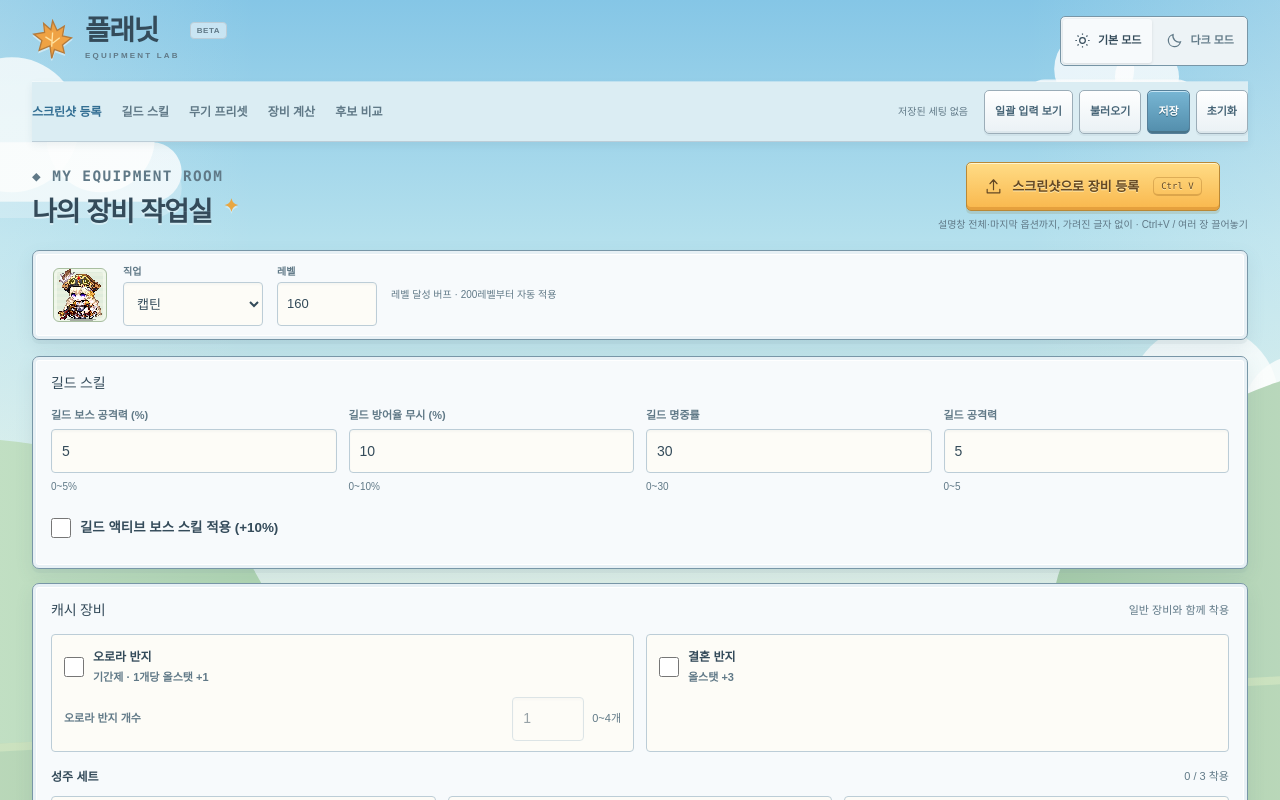
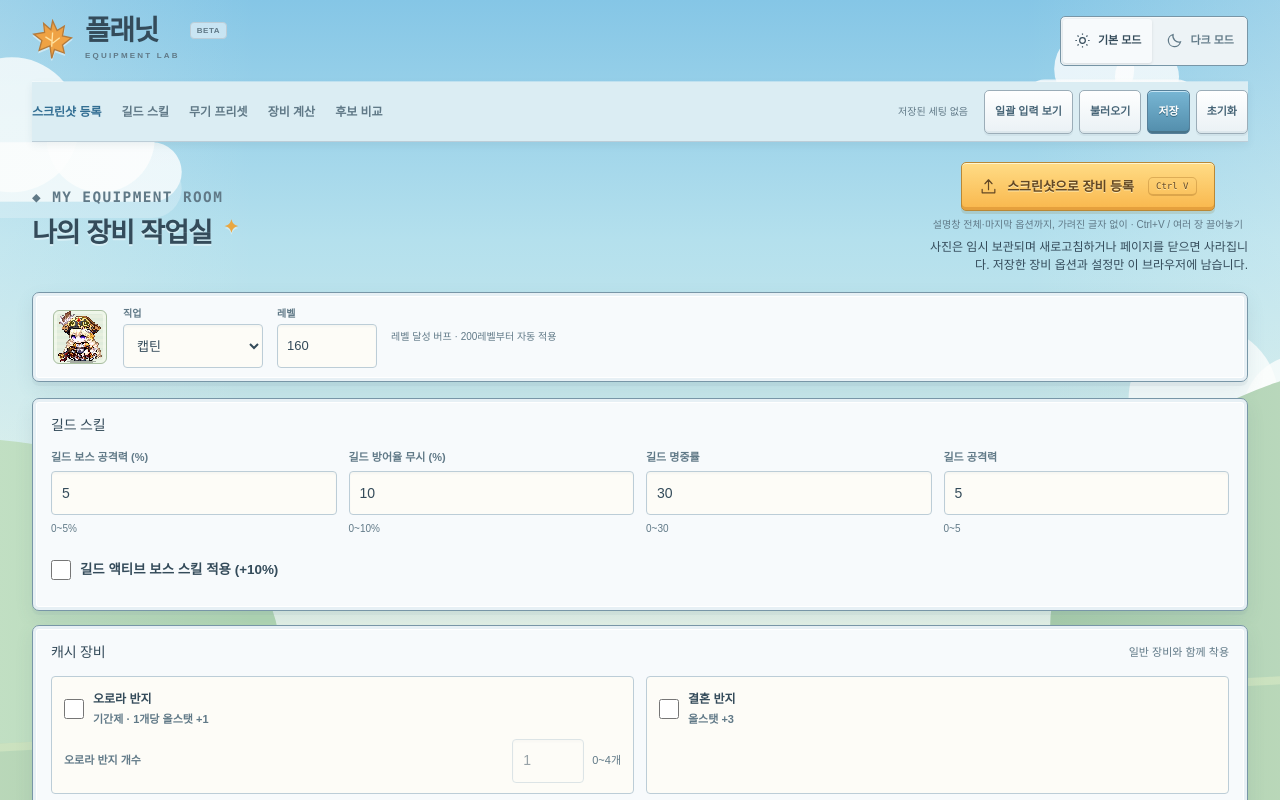
Before and after one commit to bbungjun/planet_spec_up, a Next.js app: page / in a window 1280 px wide. Shown: the top 800 px of the page. Built offline with nearby package versions, Linux system fonts and the light colour scheme.

Commit message:
docs: clarify temporary image and candidate storage

```diff
--- a/app/maple-theme.css
+++ b/app/maple-theme.css
@@ -65,6 +65,7 @@ html{scroll-padding-top:calc(var(--app-toolbar-height,60px) + 16px)}button,input
 .setup-import-button:hover{background:linear-gradient(#ffe49c,#fac266)}
 .setup-import-button .game-icon{width:19px;height:19px}.setup-import-dropzone kbd{border-color:#b9843477;font:9px Consolas,monospace;margin-left:5px;color:var(--gold-ink)}
 .setup-import-dropzone small{font-size:10px;line-height:1.5;color:var(--muted)}
+.setup-import-dropzone .setup-image-storage-note{font-size:12px;line-height:1.5;color:var(--text);max-width:48ch}
 .workshop-character-bar{display:flex;align-items:center;gap:16px;padding:13px 20px;border:1px solid var(--window-edge);background:var(--surface);border-radius:7px;box-shadow:var(--panel-shadow)}
 .workshop-character-icon{width:54px;height:54px;display:grid;place-items:center;border:1px solid #a9bfa1;border-radius:6px;box-shadow:inset 0 0 0 3px #fbfff47d;background:repeating-linear-gradient(0deg,#e0ecdc 0 3px,#e7efdf 3px 6px);flex:none}
 .workshop-character-icon .game-icon{width:43px;height:43px}
--- a/features/calculator/components/CandidateComparisonPanel.tsx
+++ b/features/calculator/components/CandidateComparisonPanel.tsx
@@ -178,7 +178,7 @@ export function CandidateComparisonPanel({ input, initialSlot, onPresetSelect, o
       {candidates.map((candidate, index) => <CandidateCard key={candidate.id} input={input} candidate={candidate} index={index} onChange={changeCandidate} onRemove={() => setCandidates(current => current.filter(item => item.id !== candidate.id))} onDetails={() => setDetailsId(candidate.id)} onRegisterStats={onEditBaseStats}/>)}
       <button type="button" className="comparison-add-card" onClick={openImport} aria-label="비교 카드 추가"><span className="comparison-add-symbol"><Plus/></span><strong>비교 대상 추가</strong></button>
     </div>
-    <p className="comparison-footnote">후보는 임시 비교용입니다.</p>
+    <p className="comparison-footnote">구매 후보·사진·가격은 임시 비교용이며, 새로고침하거나 페이지를 닫으면 사라집니다.</p>
     {importOpen && <CandidateDialog title="비교할 장비 추가" onClose={() => setImportOpen(false)}>
       <EquipmentOcrPanel key={`${draftSlot}:${activeWeaponPreset(input)}`} target={{ job: input.character.job, slot: draftSlot }} slotLabel="구매 후보" purpose="candidate"
         candidateSlots={slots.map(slot => ({ slot, label: getEquipmentSlotLabel(input, slot) }))}
--- a/features/calculator/components/SetupImportPanel.tsx
+++ b/features/calculator/components/SetupImportPanel.tsx
@@ -77,6 +77,7 @@ export function SetupImportPanel({ input, disabled, onApplyAndSave, children }:
             event.currentTarget.value = "";
           }} />
         <small>설명창 전체·마지막 옵션까지, 가려진 글자 없이 · Ctrl+V / 여러 장 끌어놓기</small>
+        <small className="setup-image-storage-note">사진은 임시 보관되며 새로고침하거나 페이지를 닫으면 사라집니다. 저장한 장비 옵션과 설정만 이 브라우저에 남습니다.</small>
       </div>
     </div>
     <div className="workshop-character-bar">
```
Also changed, not shown: 2 other files (tests, documents, lock files or other folders).
